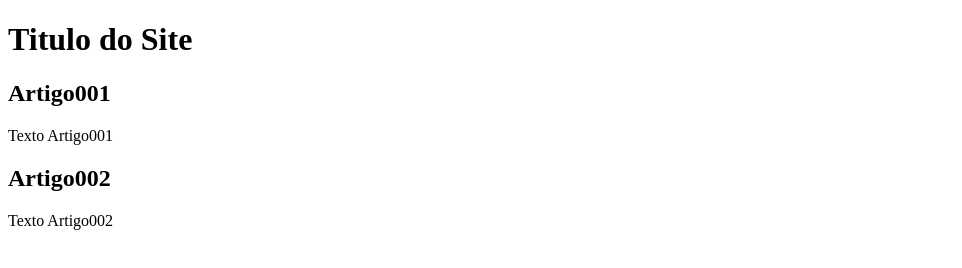
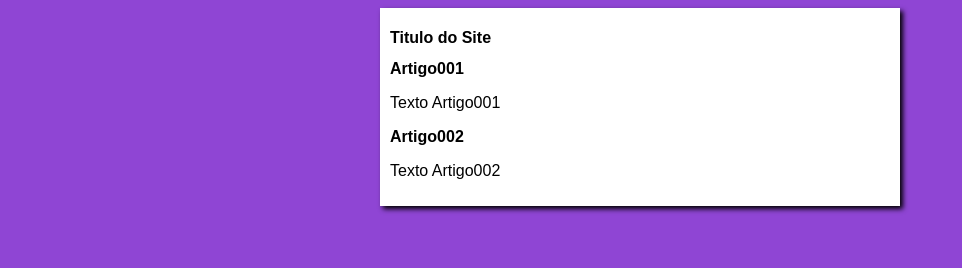
Before and after one commit to FabianaAndrade/projeto-site, a plain HTML site: page index.html in a window 1280 px wide. Shown: the whole page, without its empty margins (0-962 px from the left). Drawn offline with Linux system fonts and the light colour scheme.

Commit message:
iniciei no design

```diff
--- /dev/null
+++ b/estilos/style.css
@@ -0,0 +1,16 @@
+* {
+    font-family: Arial, Helvetica, sans-serif;
+    font-size: 16px;
+}
+
+body {
+    background-color: rgb(143, 69, 212);
+}
+
+main {
+    background-color: white;
+    width: 500px;
+    margin: auto;
+    padding: 10px;
+    box-shadow: 3px 3px 5px rgba(0, 0, 0.473);
+}
--- a/index.html
+++ b/index.html
@@ -4,6 +4,7 @@
     <meta charset="UTF-8">
     <meta name="viewport" content="width=device-width, initial-scale=1.0">
     <title>Titulo do Site</title>
+    <link rel="stylesheet" href="estilos/style.css">
 </head>
 <body>
     <main>
```
